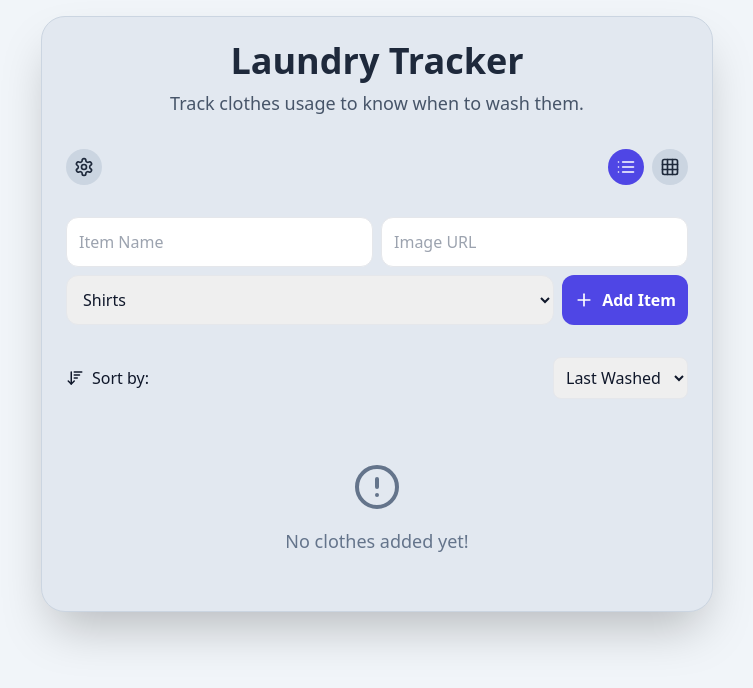
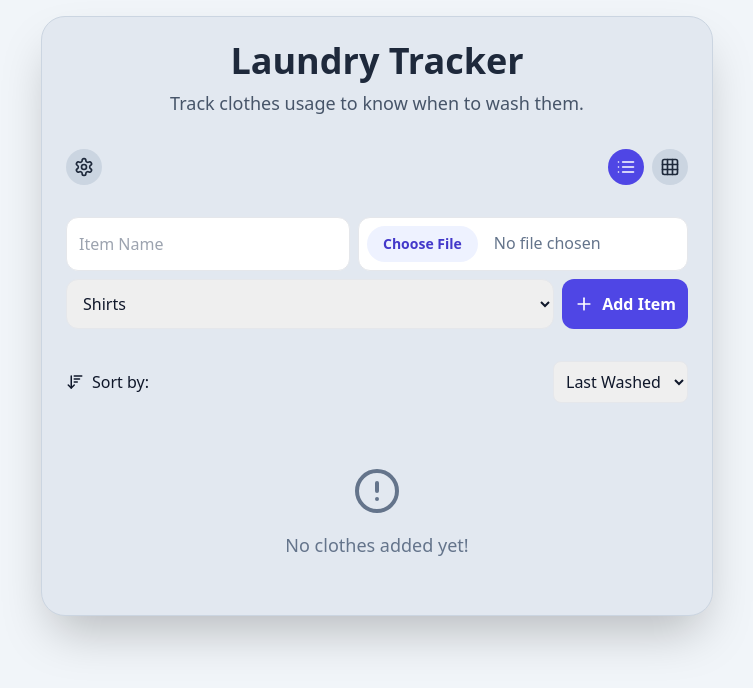
Before and after one commit to vhack0679/Laundry-Tracker, a React (Create React App) app: page / in a window 1280 px wide. Shown: the top 688 px of the page, without its empty margins (263-1016 px from the left). Built offline with nearby package versions, Linux system fonts and the light colour scheme.

Commit message:
Update App.js

```diff
--- a/src/App.js
+++ b/src/App.js
@@ -1,4 +1,4 @@
-import React, { useState, useEffect } from 'react';
+import React, { useState, useEffect, useRef } from 'react';
 import {
   AlertCircle,
   Plus,
@@ -134,7 +134,7 @@ const ConfirmationModal = ({ message, onConfirm, onCancel }) => (
 const App = () => {
   const [laundryItems, setLaundryItems] = useState([]);
   const [itemName, setItemName] = useState('');
-  const [itemImageUrl, setItemImageUrl] = useState('');
+  const [itemImage, setItemImage] = useState(null);
   const [selectedCategory, setSelectedCategory] = useState('Shirts');
   const [customCategories, setCustomCategories] = useState([]);
   const [sortBy, setSortBy] = useState('date');
@@ -145,6 +145,7 @@ const App = () => {
   const [selectedItem, setSelectedItem] = useState(null);
   const [newWashDate, setNewWashDate] = useState('');
   const [newCategoryName, setNewCategoryName] = useState('');
+  const fileInputRef = useRef(null);
 
   const defaultCategories = ['Shirts', 'Pants', 'Nightwear', 'Innerwear', 'Towels', 'Bedsheets', 'Handkerchiefs'];
   const allCategories = [...defaultCategories, ...customCategories];
@@ -167,18 +168,27 @@ const App = () => {
   const addItem = (e) => {
     e.preventDefault();
     if (!itemName.trim()) return;
+
+    let imageUrl = `https://placehold.co/150x150/e2e8f0/1a202c?text=${itemName.substring(0,3)}`;
+    if (itemImage) {
+      imageUrl = URL.createObjectURL(itemImage);
+    }
+
     const newItem = {
       id: Date.now().toString(),
       name: itemName,
       usageCount: 0,
       category: selectedCategory,
-      imageUrl: itemImageUrl || `https://placehold.co/150x150/e2e8f0/1a202c?text=${itemName.substring(0,3)}`,
+      imageUrl: imageUrl,
       lastWashed: new Date().toISOString(),
       createdAt: new Date().toISOString(),
     };
     setLaundryItems([newItem, ...laundryItems]);
     setItemName('');
-    setItemImageUrl('');
+    setItemImage(null);
+    if (fileInputRef.current) {
+        fileInputRef.current.value = '';
+    }
   };
 
   const addCategory = (e) => {
@@ -249,7 +259,14 @@ const App = () => {
         {/* Add Item Form */}
         <form onSubmit={addItem} className="flex flex-col sm:flex-row gap-2 flex-wrap">
           <input type="text" value={itemName} onChange={e=>setItemName(e.target.value)} placeholder="Item Name" className="flex-1 p-3 rounded-xl border"/>
-          <input type="text" value={itemImageUrl} onChange={e=>setItemImageUrl(e.target.value)} placeholder="Image URL" className="flex-1 p-3 rounded-xl border"/>
+          <input
+            type="file"
+            accept="image/*"
+            capture="environment"
+            ref={fileInputRef}
+            onChange={e => setItemImage(e.target.files[0])}
+            className="flex-1 p-2 rounded-xl border bg-white cursor-pointer text-slate-500 file:mr-4 file:py-2 file:px-4 file:rounded-full file:border-0 file:text-sm file:font-semibold file:bg-indigo-50 file:text-indigo-700 hover:file:bg-indigo-100"
+          />
           <select value={selectedCategory} onChange={e=>setSelectedCategory(e.target.value)} className="flex-1 p-3 rounded-xl border">
             {allCategories.map(cat=><option key={cat}>{cat}</option>)}
           </select>
```
